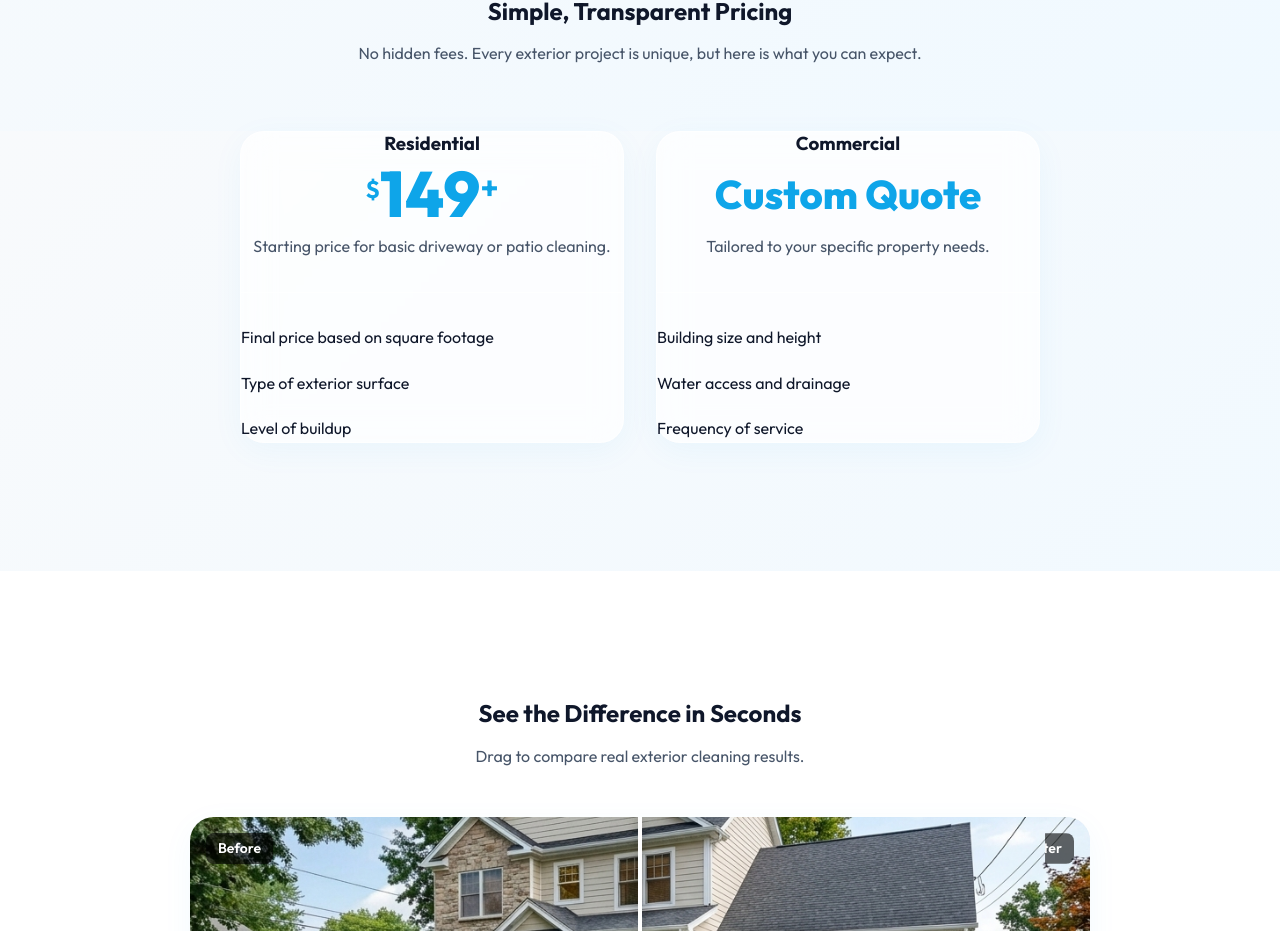
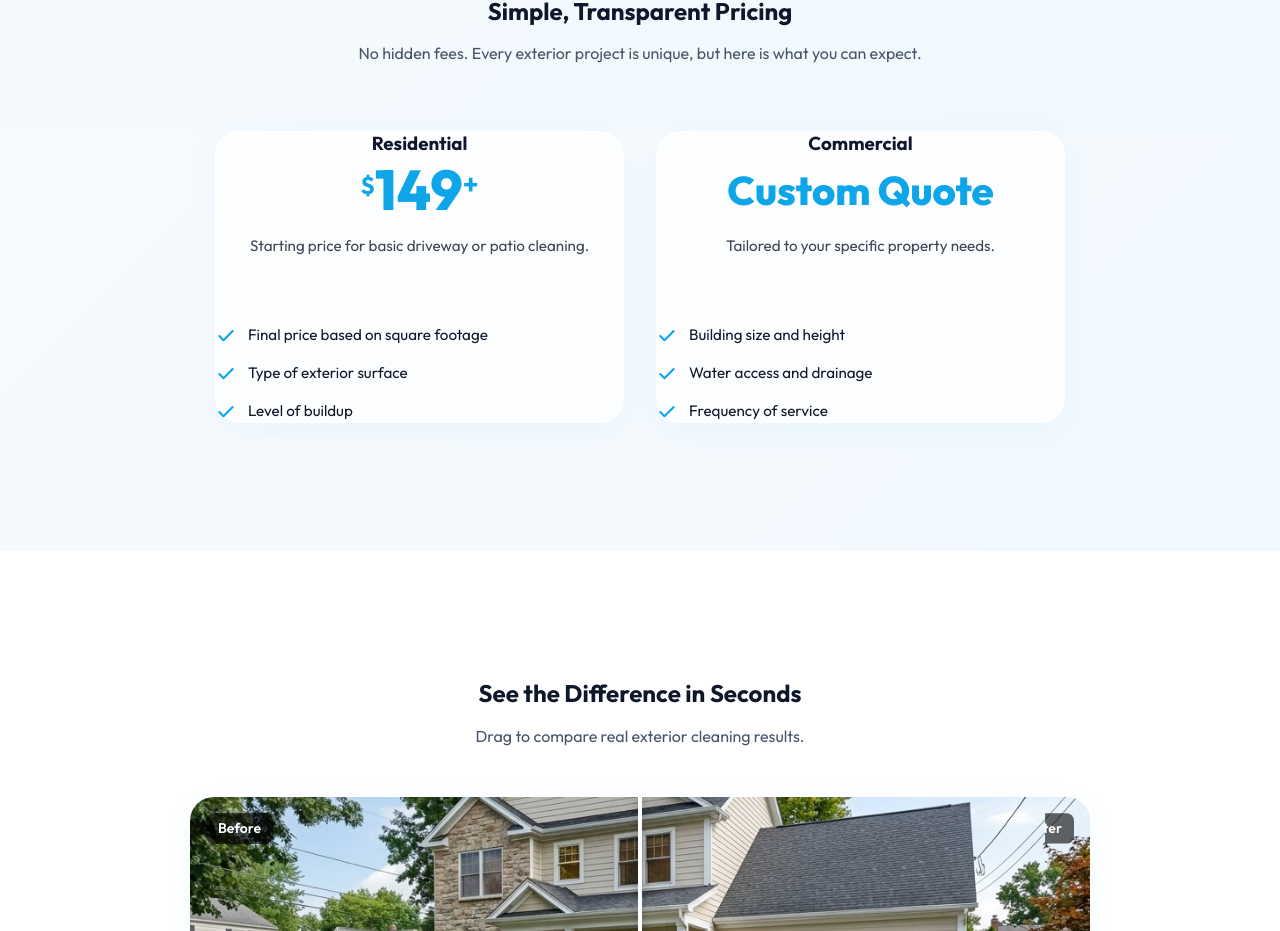
Before and after one commit to delalamamiguel-max/Power-Washing-Business, a React (Vite) app: page / in a window 1280 px wide. Shown: the part 3069-4000 px from the top of the page. Built offline with nearby package versions, Linux system fonts and the light colour scheme.

Commit message:
Refine pricing cards typography and add checkmarks

```diff
--- a/src/components/sections/PricingGuide.jsx
+++ b/src/components/sections/PricingGuide.jsx
@@ -9,32 +9,50 @@ const PricingGuide = () => {
           <h2>Simple, Transparent Pricing</h2>
           <p>No hidden fees. Every exterior project is unique, but here is what you can expect.</p>
         </div>
-        <div className="grid-cards" style={{ maxWidth: '800px', margin: '0 auto' }}>
-          <GlassCard padding="4rem 3rem" style={{ textAlign: 'center' }}>
+        <div className="grid-cards" style={{ maxWidth: '850px', margin: '0 auto' }}>
+          <GlassCard padding="3rem 2.5rem" style={{ textAlign: 'center' }}>
             <h3 style={{ marginBottom: '0.5rem' }}>Residential</h3>
             <div style={styles.price}>
               <span style={styles.currency}>$</span>
               <span style={styles.amount}>149</span>
               <span style={styles.plus}>+</span>
             </div>
-            <p style={{ marginBottom: '2rem' }}>Starting price for basic driveway or patio cleaning.</p>
+            <p style={styles.subtitle}>Starting price for basic driveway or patio cleaning.</p>
             <ul style={styles.factors}>
-              <li>Final price based on square footage</li>
-              <li>Type of exterior surface</li>
-              <li>Level of buildup</li>
+              <li style={styles.listItem}>
+                <svg width="20" height="20" viewBox="0 0 24 24" fill="none" stroke="var(--color-aqua)" strokeWidth="2.5" strokeLinecap="round" strokeLinejoin="round" style={styles.icon}><polyline points="20 6 9 17 4 12"></polyline></svg>
+                <span>Final price based on square footage</span>
+              </li>
+              <li style={styles.listItem}>
+                <svg width="20" height="20" viewBox="0 0 24 24" fill="none" stroke="var(--color-aqua)" strokeWidth="2.5" strokeLinecap="round" strokeLinejoin="round" style={styles.icon}><polyline points="20 6 9 17 4 12"></polyline></svg>
+                <span>Type of exterior surface</span>
+              </li>
+              <li style={styles.listItem}>
+                <svg width="20" height="20" viewBox="0 0 24 24" fill="none" stroke="var(--color-aqua)" strokeWidth="2.5" strokeLinecap="round" strokeLinejoin="round" style={styles.icon}><polyline points="20 6 9 17 4 12"></polyline></svg>
+                <span>Level of buildup</span>
+              </li>
             </ul>
           </GlassCard>
 
-          <GlassCard padding="4rem 3rem" style={{ textAlign: 'center' }}>
+          <GlassCard padding="3rem 2.5rem" style={{ textAlign: 'center' }}>
             <h3 style={{ marginBottom: '0.5rem' }}>Commercial</h3>
             <div style={styles.price}>
-              <span style={styles.amount} style={{ fontSize: '2.5rem', fontWeight: '800' }}>Custom Quote</span>
+              <span style={{ fontSize: '2.5rem', fontWeight: '800', lineHeight: '1.4' }}>Custom Quote</span>
             </div>
-            <p style={{ marginBottom: '2rem', marginTop: '0.5rem' }}>Tailored to your specific property needs.</p>
+            <p style={styles.subtitle}>Tailored to your specific property needs.</p>
             <ul style={styles.factors}>
-              <li>Building size and height</li>
-              <li>Water access and drainage</li>
-              <li>Frequency of service</li>
+              <li style={styles.listItem}>
+                <svg width="20" height="20" viewBox="0 0 24 24" fill="none" stroke="var(--color-aqua)" strokeWidth="2.5" strokeLinecap="round" strokeLinejoin="round" style={styles.icon}><polyline points="20 6 9 17 4 12"></polyline></svg>
+                <span>Building size and height</span>
+              </li>
+              <li style={styles.listItem}>
+                <svg width="20" height="20" viewBox="0 0 24 24" fill="none" stroke="var(--color-aqua)" strokeWidth="2.5" strokeLinecap="round" strokeLinejoin="round" style={styles.icon}><polyline points="20 6 9 17 4 12"></polyline></svg>
+                <span>Water access and drainage</span>
+              </li>
+              <li style={styles.listItem}>
+                <svg width="20" height="20" viewBox="0 0 24 24" fill="none" stroke="var(--color-aqua)" strokeWidth="2.5" strokeLinecap="round" strokeLinejoin="round" style={styles.icon}><polyline points="20 6 9 17 4 12"></polyline></svg>
+                <span>Frequency of service</span>
+              </li>
             </ul>
           </GlassCard>
         </div>
@@ -49,21 +67,28 @@ const styles = {
     alignItems: 'flex-start',
     justifyContent: 'center',
     color: 'var(--color-aqua)',
-    marginBottom: '0.5rem',
+    marginBottom: '1rem',
+    minHeight: '3.5rem', // Keeps both price areas vertically aligned
   },
   currency: {
     fontSize: '1.5rem',
     fontWeight: '700',
-    marginTop: '0.5rem',
+    marginTop: '0.25rem',
   },
   amount: {
-    fontSize: '4rem',
+    fontSize: '3.5rem',
     fontWeight: '800',
     lineHeight: '1',
   },
   plus: {
-    fontSize: '2rem',
+    fontSize: '1.75rem',
     fontWeight: '700',
+  },
+  subtitle: {
+    marginBottom: '2rem',
+    fontSize: '0.95rem',
+    color: 'var(--color-text-main)',
+    opacity: 0.8,
   },
   factors: {
     listStyle: 'none',
@@ -72,9 +97,19 @@ const styles = {
     textAlign: 'left',
     display: 'flex',
     flexDirection: 'column',
-    gap: '1.25rem',
+    gap: '1rem',
     color: 'var(--color-text-main)',
-    lineHeight: '1.6',
+  },
+  listItem: {
+    display: 'flex',
+    alignItems: 'flex-start',
+    gap: '0.75rem',
+    fontSize: '0.95rem',
+    lineHeight: '1.4',
+  },
+  icon: {
+    flexShrink: 0,
+    marginTop: '2px',
   }
 };
 
```
